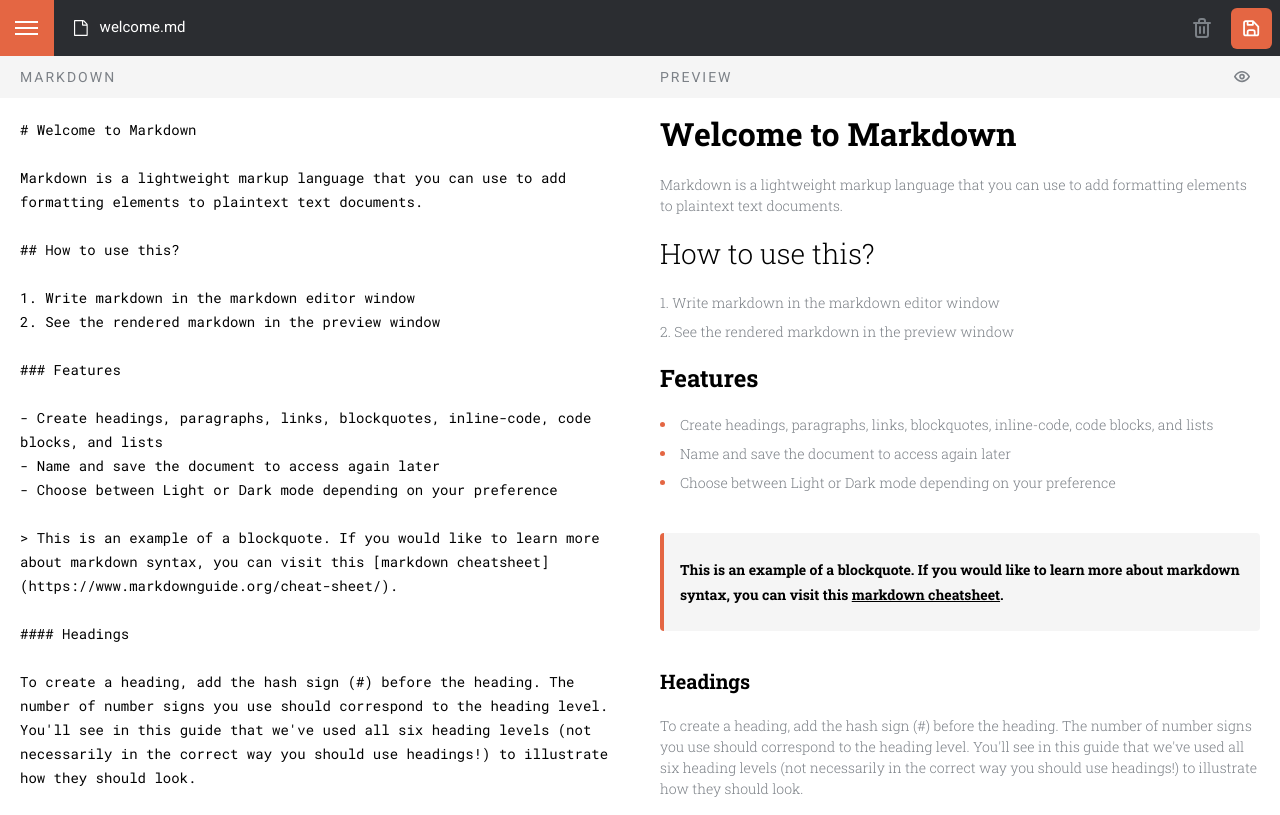
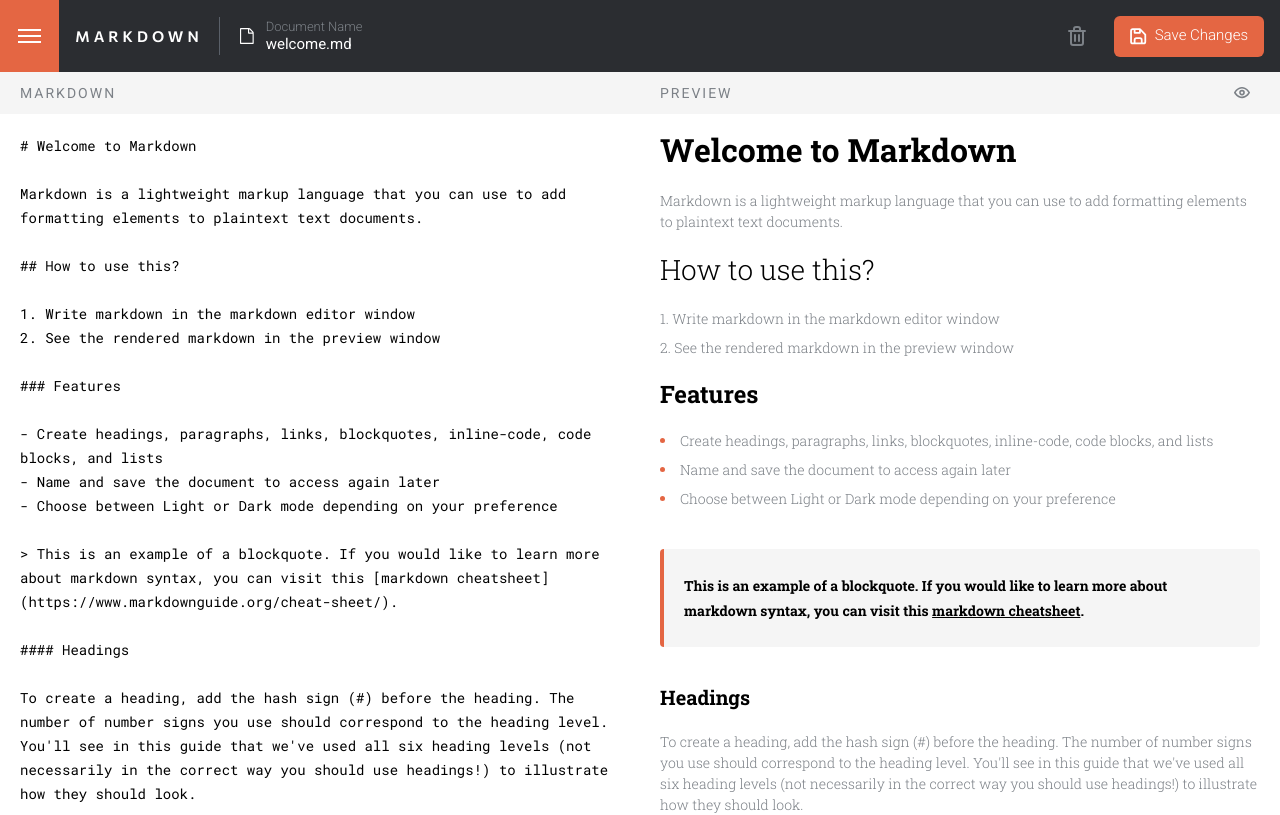
Before and after one commit to axseinga/in-browser-markdown-editor-app, a React (Vite) app: page / in a window 1280 px wide. Shown: the top 815 px of the page. Built offline with nearby package versions, Linux system fonts and the light colour scheme.

Commit message:
add desktop elements

```diff
--- a/index.html
+++ b/index.html
@@ -7,7 +7,7 @@
     <link rel="preconnect" href="https://fonts.googleapis.com" />
     <link rel="preconnect" href="https://fonts.gstatic.com" crossorigin />
     <link
-      href="https://fonts.googleapis.com/css2?family=Roboto+Mono:ital,wght@0,100..700;1,100..700&family=Roboto+Slab:wght@100..900&family=Roboto:ital,wght@0,100..900;1,100..900&display=swap"
+      href="https://fonts.googleapis.com/css2?family=Commissioner:wght@100..900&family=Roboto+Mono:ital,wght@0,100..700;1,100..700&family=Roboto+Slab:wght@100..900&family=Roboto:ital,wght@0,100..900;1,100..900&display=swap"
       rel="stylesheet"
     />
     <title>In browser markdown editor</title>
--- a/src/App.tsx
+++ b/src/App.tsx
@@ -6,7 +6,6 @@ import { MarkdownWindow } from "./containers/markdown-window";
 import { useAppState } from "./state/app-state";
 
 const App = () => {
-  // const [isSideMenuOpen, setIsSideMenuOpen] = useState(false);
   const { showSidebar, showMarkdown } = useAppState();
   const [file, setFile] = useState({
     id: "AHdddcdBHD",
@@ -18,14 +17,16 @@ const App = () => {
 
   return (
     <div className="relative flex overflow-hidden">
-      <SidebarMenu/>
+      <SidebarMenu />
       <div
         className={`w-full flex-shrink-0 transition-transform duration-300 ${
           showSidebar ? "translate-x-0" : "-translate-x-[15.625rem]"
         }`}
       >
-        <Nav/>
-        <div className="flex flex-col sm:grid sm:grid-cols-2">
+        <Nav />
+        <div
+          className={`flex flex-col sm:grid ${showMarkdown ? "grid-cols-2" : "grid-cols-1"}`}
+        >
           {showMarkdown && <MarkdownWindow data={file.content} />}
           <PreviewWindow data={file.content} />
         </div>
--- a/src/components/hamburger-menu.tsx
+++ b/src/components/hamburger-menu.tsx
@@ -4,7 +4,7 @@ export const HambugerMenu = () => {
   const { showSidebar } = useAppState();
   return (
     <button
-      className="flex h-14 w-14 items-center justify-center bg-customGrey-700 transition-colors duration-300 hover:bg-customOrange"
+      className="flex h-14 w-14 items-center justify-center bg-customGrey-700 transition-colors duration-300 hover:bg-customOrange sm:h-[72px] sm:w-[72px]"
       onClick={() => useAppState.getState().toggleSidebar()}
       aria-label="Toggle Menu"
     >
--- a/src/components/markdown-rewrite.tsx
+++ b/src/components/markdown-rewrite.tsx
@@ -7,7 +7,6 @@ type MarkdownRewriteProps = {
 
 export const MarkdownRewrite = ({ data }: MarkdownRewriteProps) => {
   return (
-    <div className="markdown whitespace-pre-line p-5">
     <ReactMarkdown
       children={data}
       components={{
@@ -37,7 +36,7 @@ export const MarkdownRewrite = ({ data }: MarkdownRewriteProps) => {
         ),
         blockquote: ({ children }) => {
           return (
-              <blockquote className="my-4 rounded border-l-4 border-customOrange bg-customGrey-200 pl-4">
+            <blockquote className="my-4 rounded border-l-4 border-customOrange bg-customGrey-200 px-5">
               {React.Children.map(children, (child) => {
                 if (
                   React.isValidElement(child) &&
@@ -80,6 +79,5 @@ export const MarkdownRewrite = ({ data }: MarkdownRewriteProps) => {
         },
       }}
     />
-    </div>
   );
 };
--- a/src/components/nav.tsx
+++ b/src/components/nav.tsx
@@ -4,25 +4,33 @@ import { IconDocument } from "@/components/icons/icon-document";
 import { HambugerMenu } from "./hamburger-menu";
 
 export const Nav = () => {
-
   return (
-    <nav className="bg-customGrey-800 flex h-14 w-full flex-shrink-0 items-center text-white">
-      <HambugerMenu/>
+    <nav className="flex h-14 w-full flex-shrink-0 items-center bg-customGrey-800 text-white sm:h-[4.5rem] sm:pr-2">
+      <HambugerMenu />
+      <p className="font-commissioner hidden border-r-[1px] border-customGrey-600 px-4 py-2 text-[0.938rem] font-semibold uppercase tracking-[4px] md:flex">
+        Markdown
+      </p>
       <div className="flex w-full items-center justify-between pl-5 pr-2">
         <div>
-          {/* <p>doc name</p> */}
           <div className="flex items-center gap-3">
             <IconDocument />
-            <p className="heading-m-in-app">welcome.md</p>
+            <div className="flex flex-col gap-1">
+              <p className="body-in-app hidden text-customGrey-500 sm:flex">
+                Document Name
+              </p>
+              <p className="heading-m-in-app">welcome.md</p>
+            </div>
           </div>
         </div>
-        <div className="flex items-center gap-5">
+        <div className="flex items-center gap-5 sm:gap-7">
           <button aria-label="Delete file">
             <IconDelete />
           </button>
-          <button className="flex items-center gap-2 rounded-md bg-customOrange p-3 transition-all duration-300 hover:bg-customOrangeHover">
+          <button className="flex items-center gap-2 rounded-md bg-customOrange p-3 transition-all duration-300 hover:bg-customOrangeHover sm:px-4">
             <IconSave />
-            {/* <p>Save Changes</p> */}
+            <p className="heading-m-in-app hidden font-light sm:flex">
+              Save Changes
+            </p>
           </button>
         </div>
       </div>
--- a/src/components/sidebar-menu.tsx
+++ b/src/components/sidebar-menu.tsx
@@ -1,6 +1,6 @@
 import { useAppState } from "@/state/app-state";
-import { IconDocument } from "./icons/icon-document";
-import { ThemeToggle } from "./theme-toggle";
+import { IconDocument } from "@/components/icons/icon-document";
+import { ThemeToggle } from "@/components/theme-toggle";
 
 export const SidebarMenu = () => {
   const { showSidebar } = useAppState();
@@ -12,7 +12,9 @@ export const SidebarMenu = () => {
       }`}
     >
       <div className="flex flex-grow flex-col gap-7">
-        <p className="uppercase tracking-[5px]">Markdown</p>
+        <p className="font-commissioner text-[0.938rem] font-semibold uppercase tracking-[5px] md:hidden">
+          Markdown
+        </p>
         <p className="heading-s-in-app uppercase text-customGrey-500">
           My documents
         </p>
--- a/src/components/window-heading.tsx
+++ b/src/components/window-heading.tsx
@@ -3,15 +3,15 @@ import { IconShowHidePreview } from "./icons/icon-show-hide-preview";
 
 type WindowHeadingProps = {
   title: string;
-  show: boolean;
   hideToggleButtonOnDesktop?: boolean;
 };
 
 export const WindowHeading = ({
   title,
-  show,
   hideToggleButtonOnDesktop,
 }: WindowHeadingProps) => {
+  const { showMarkdown } = useAppState();
+
   return (
     <div className="flex h-[2.625rem] w-full items-center justify-between bg-customGrey-200 px-5">
       <p className="heading-s-in-app py-5 uppercase text-customGrey-500">
@@ -21,7 +21,7 @@ export const WindowHeading = ({
         onClick={() => useAppState.getState().toggleShowMarkdown()}
         className={`flex h-[2.2rem] w-[2.2rem] items-center justify-center ${hideToggleButtonOnDesktop ? "md:hidden" : ""}`}
       >
-        <IconShowHidePreview show={show} />
+        <IconShowHidePreview show={showMarkdown} />
       </button>
     </div>
   );
--- a/src/containers/markdown-window.tsx
+++ b/src/containers/markdown-window.tsx
@@ -1,20 +1,13 @@
 import { WindowHeading } from "@/components/window-heading";
-import { useAppState } from "@/state/app-state";
 
 type MarkdownWindowProps = {
   data: string;
 };
 
 export const MarkdownWindow = ({ data }: MarkdownWindowProps) => {
-  const { showMarkdown } = useAppState();
-
   return (
     <div>
-      <WindowHeading
-        title="Markdown"
-        show={showMarkdown}
-        hideToggleButtonOnDesktop
-      />
+      <WindowHeading title="Markdown" hideToggleButtonOnDesktop />
       <p className="markdown whitespace-pre-line p-5">{data}</p>
     </div>
   );
--- a/src/containers/preview-window.tsx
+++ b/src/containers/preview-window.tsx
@@ -8,11 +8,14 @@ type PreviewWindowProps = {
 
 export const PreviewWindow = ({ data }: PreviewWindowProps) => {
   const { showMarkdown } = useAppState();
-
   return (
     <div>
-      <WindowHeading title="Preview" show={showMarkdown} />
-      <MarkdownRewrite data={data} />
+      <WindowHeading title="Preview" />
+      <div
+        className={`markdown whitespace-pre-line p-5 ${!showMarkdown ? "max-w-[45rem] m-auto" : ""}`}
+      >
+        <MarkdownRewrite data={data} />
+      </div>
     </div>
   );
 };
--- a/tailwind.config.js
+++ b/tailwind.config.js
@@ -21,6 +21,7 @@ export default {
         roboto: "Roboto, serif",
         robotoSlab: "Roboto Slab, serif",
         robotoMono: "Roboto Mono, serif",
+        commissioner: "Commissioner, serif",
       },
     },
   },
```
Lines whose indentation alone changed are shown as unchanged.
